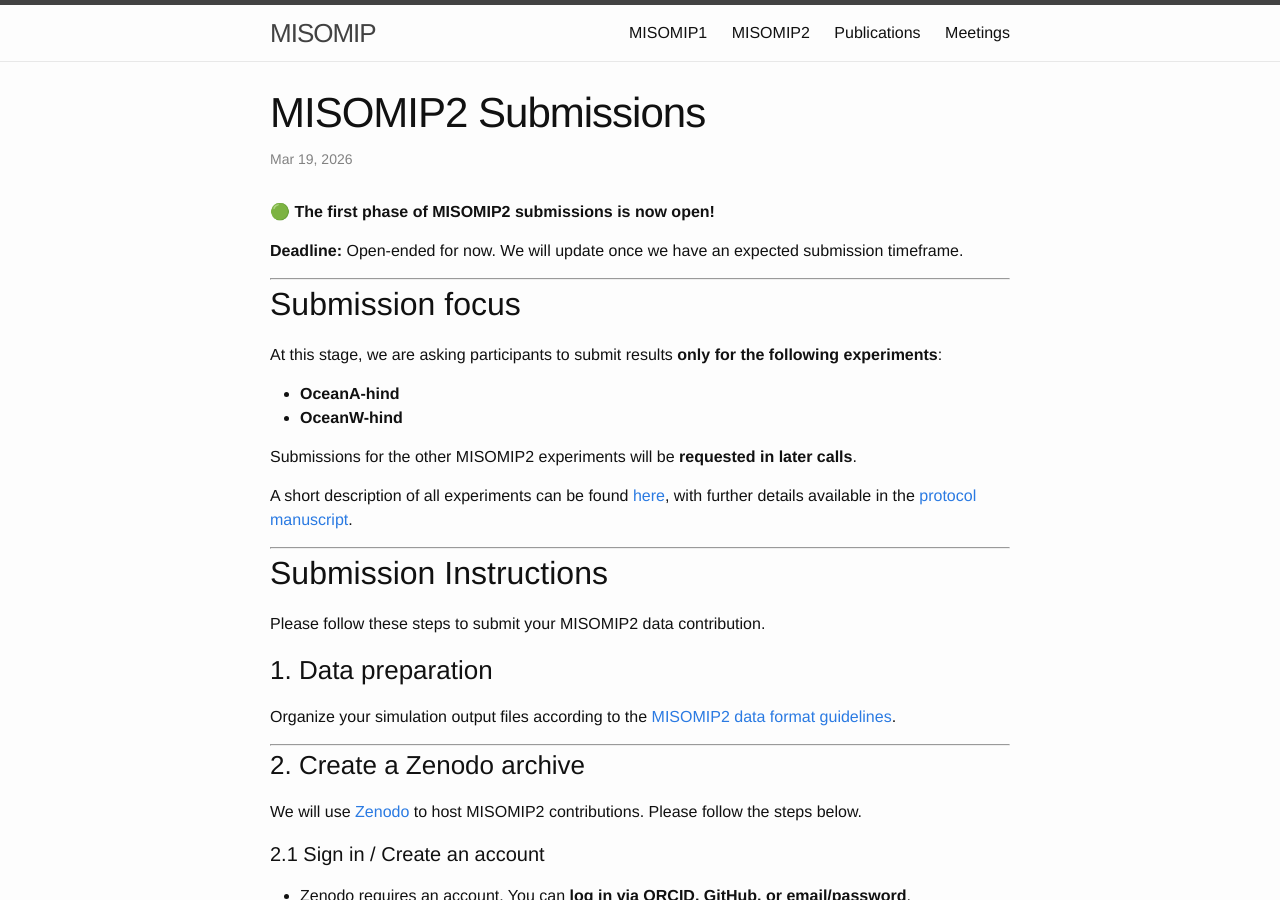
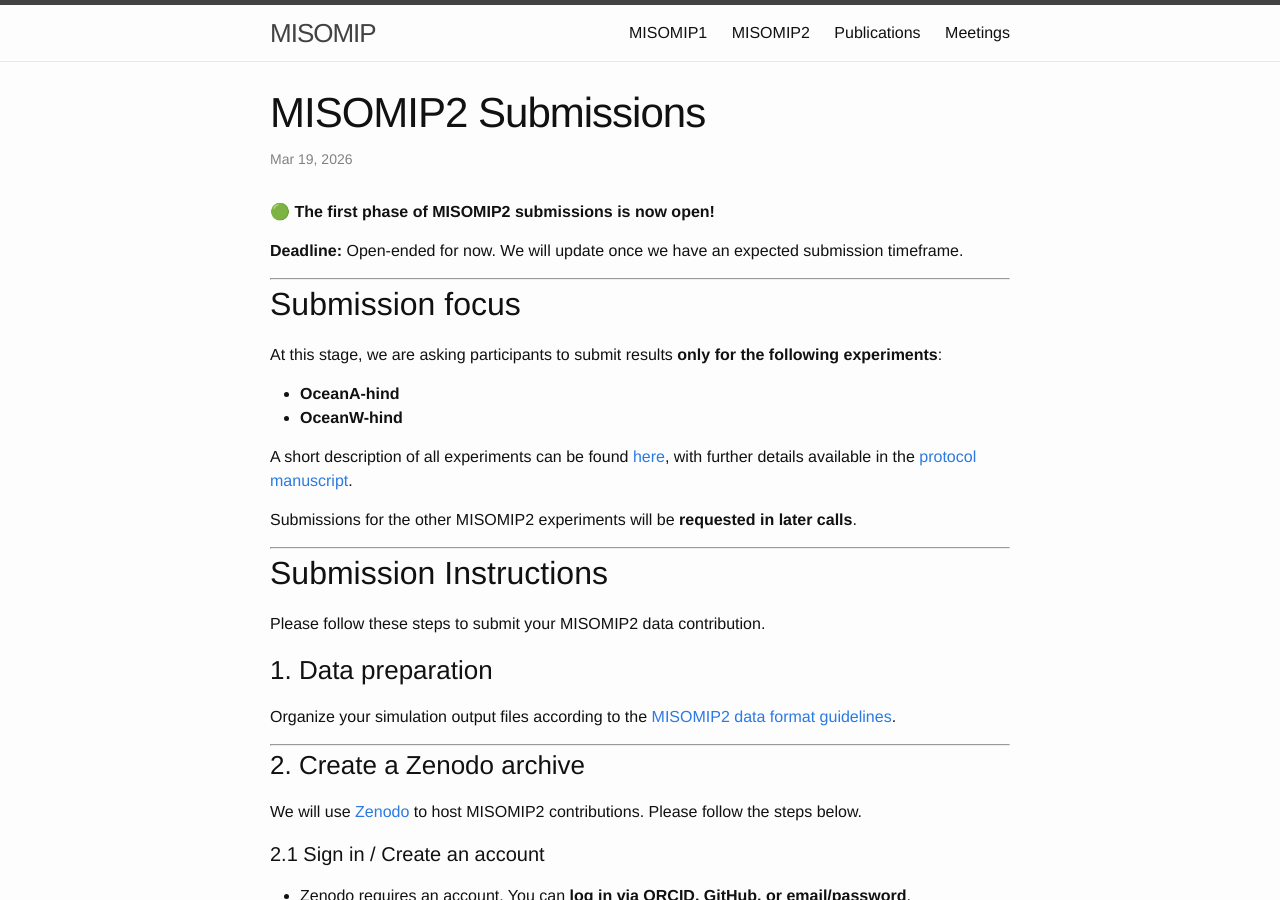
Before and after one commit to misomip/misomip.github.io, a Jekyll site: the page built from misomip2_dir/misomip2_submissions.md, in a window 1280 px wide and 900 px high. Built offline with Jekyll 4.4.1, drawn with Linux system fonts in a browser that asks for light colours.

```diff
--- a/misomip2_dir/misomip2_submissions.md
+++ b/misomip2_dir/misomip2_submissions.md
@@ -17,9 +17,9 @@ At this stage, we are asking participants to submit results **only for the follo
 - **OceanA-hind**
 - **OceanW-hind**
 
+A short description of all experiments can be found [here](/misomip2_dir/misomip2_experiments.md), with further details available in the [protocol manuscript](https://gmd.copernicus.org/articles/17/7105/2024/).
+
 Submissions for the other MISOMIP2 experiments will be **requested in later calls**.
-
-A short description of all experiments can be found [here](/misomip2_dir/misomip2_experiments.md), with further details available in the [protocol manuscript](https://gmd.copernicus.org/articles/17/7105/2024/).
 
 ---
 
```
